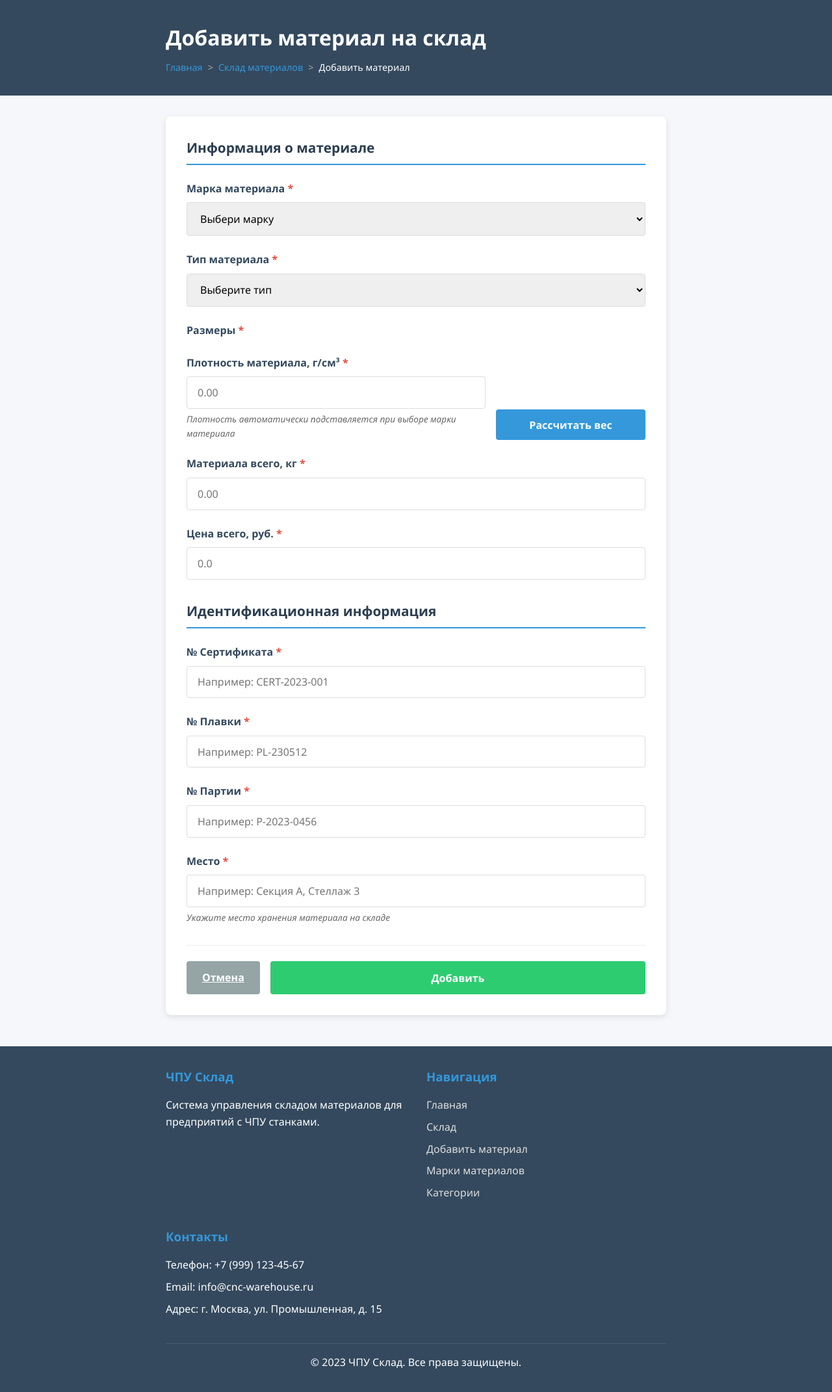
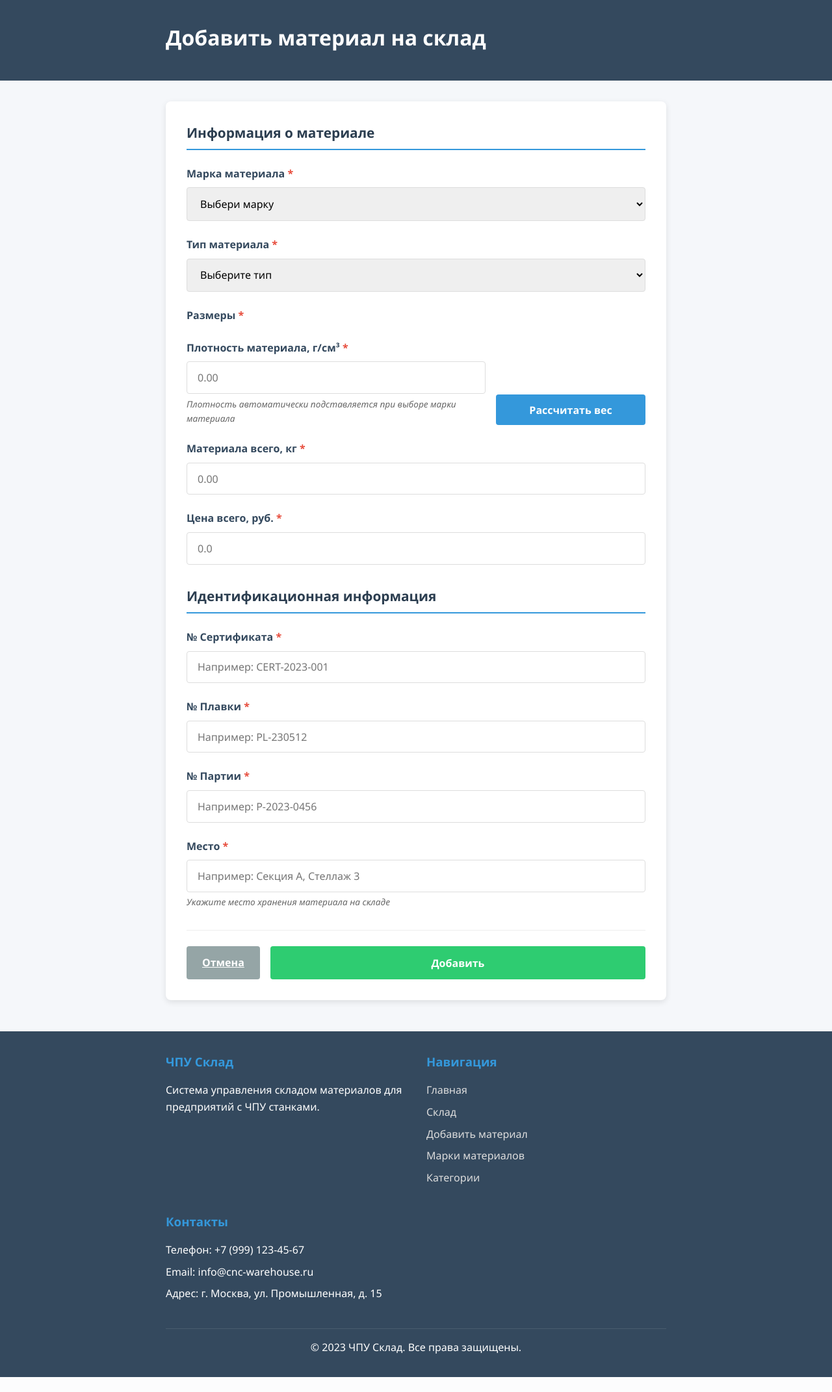
Before and after one commit to MrAnanaspy/cex_2.0, a Django app: page /add_material/ in a window 1280 px wide. Shown: the part 70-2212 px from the top of the page at 65% size. After the commit the page ends 2189 px from the top, so only its background shows below. Run offline with Django 5.2, Linux system fonts and the light colour scheme; data that the repository does not hold is empty.

```diff
--- a/cex/warehouse_materials/templates/add_material.html
+++ b/cex/warehouse_materials/templates/add_material.html
@@ -531,11 +531,6 @@
     <section class="page-header">
         <div class="container">
             <h1>Добавить материал на склад</h1>
-            <ul class="breadcrumb">
-                <li><a href="index.html">Главная</a></li>
-                <li><a href="materials.html">Склад материалов</a></li>
-                <li>Добавить материал</li>
-            </ul>
         </div>
     </section>
 
--- a/cex/warehouse_materials/templates/add_stamp.html
+++ b/cex/warehouse_materials/templates/add_stamp.html
@@ -544,11 +544,6 @@
     <section class="page-header">
         <div class="container">
             <h1>Марки материалов и плотности</h1>
-            <ul class="breadcrumb">
-                <li><a href="index.html">Главная</a></li>
-                <li><a href="materials.html">Склад материалов</a></li>
-                <li>Марки материалов</li>
-            </ul>
         </div>
     </section>
 
--- a/cex/warehouse_materials/templates/add_type.html
+++ b/cex/warehouse_materials/templates/add_type.html
@@ -494,11 +494,6 @@
     <section class="page-header">
         <div class="container">
             <h1>Категории материалов</h1>
-            <ul class="breadcrumb">
-                <li><a href="index.html">Главная</a></li>
-                <li><a href="materials.html">Склад материалов</a></li>
-                <li>Категории материалов</li>
-            </ul>
         </div>
     </section>
 
--- a/cex/warehouse_materials/templates/edit_material.html
+++ b/cex/warehouse_materials/templates/edit_material.html
@@ -531,11 +531,6 @@
     <section class="page-header">
         <div class="container">
             <h1>Добавить материал на склад</h1>
-            <ul class="breadcrumb">
-                <li><a href="index.html">Главная</a></li>
-                <li><a href="materials.html">Склад материалов</a></li>
-                <li>Добавить материал</li>
-            </ul>
         </div>
     </section>
 
--- a/cex/warehouse_materials/templates/edit_stamp.html
+++ b/cex/warehouse_materials/templates/edit_stamp.html
@@ -473,11 +473,6 @@
     <section class="page-header">
         <div class="container">
             <h1>Редактировать марку материала</h1>
-            <ul class="breadcrumb">
-                <li><a href="index.html">Главная</a></li>
-                <li><a href="material-grades.html">Марки материалов</a></li>
-                <li>Редактировать марку</li>
-            </ul>
         </div>
     </section>
 
```
